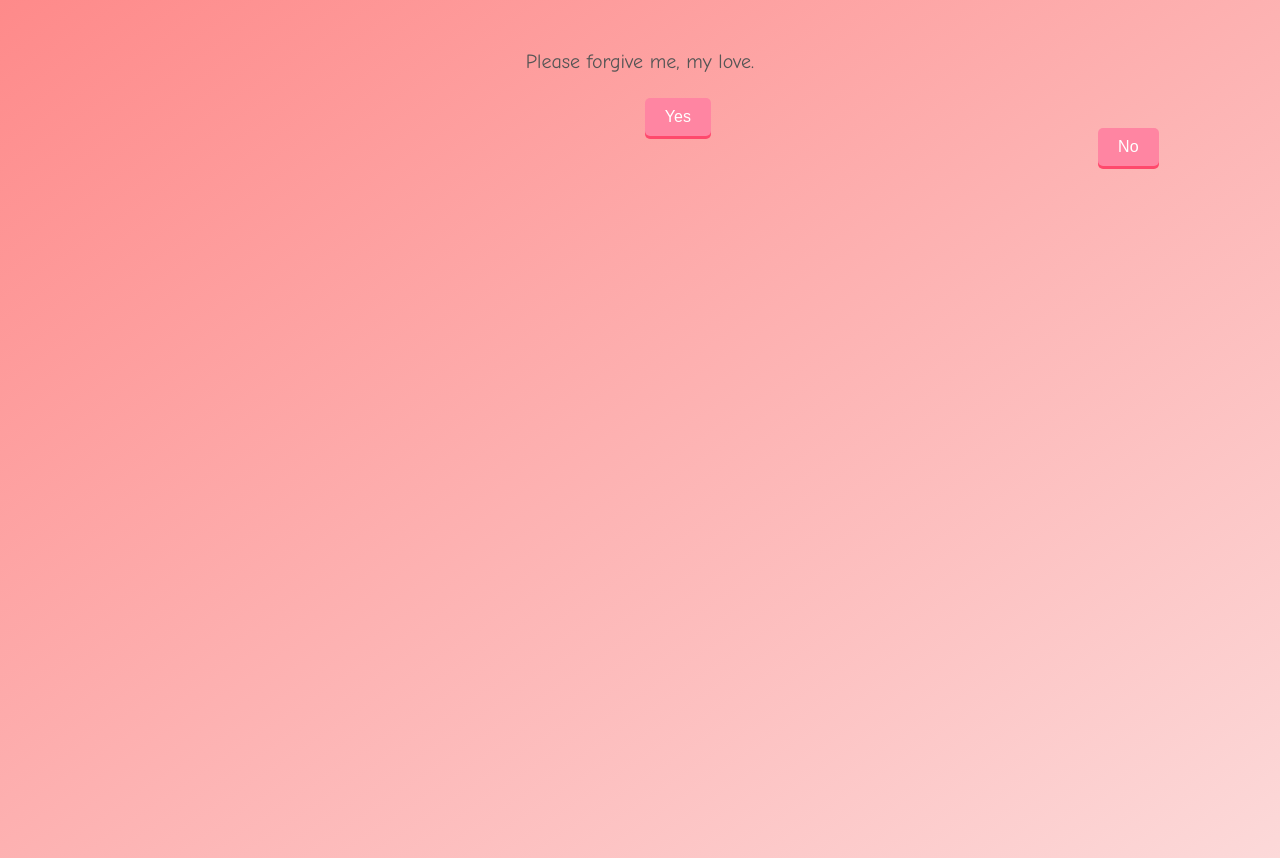
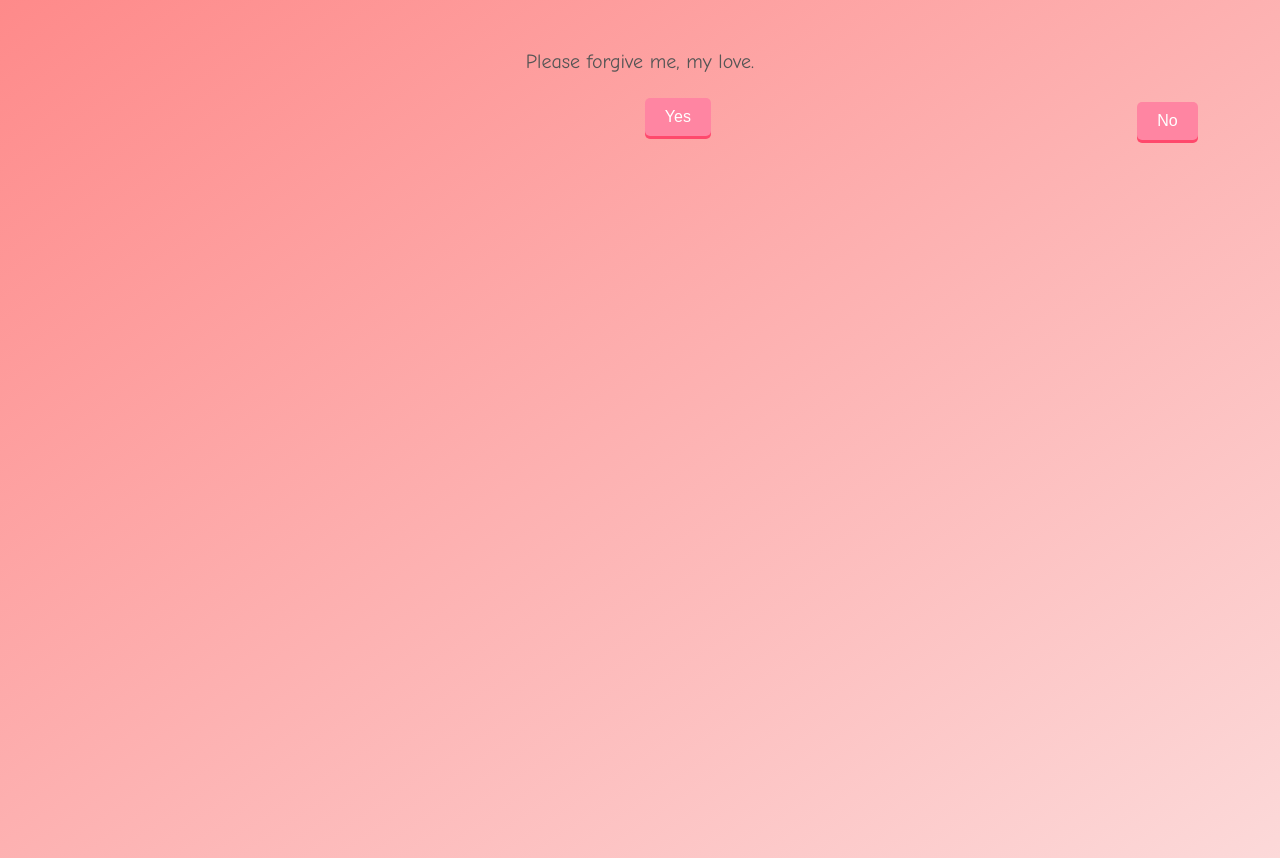
Before and after one commit to Chamathka-Hasaral/saysorry.github.io, a plain HTML site: page index.html in a window 1280 px wide. Both pictures are taken after a click on the button "No". Drawn offline with Linux system fonts and the light colour scheme.

Commit message:
Update index.html

```diff
--- a/index.html
+++ b/index.html
@@ -84,11 +84,13 @@
     let initialNoPosition = {left: noButton.offsetLeft, top: noButton.offsetTop};
 
     function moveButton() {
-        let newX, newY;
+        let newX, newY, maxAttempts = 10, attempts = 0;
         do {
             newX = initialNoPosition.left + (Math.random() * 100 - 50); // Close range movement
             newY = initialNoPosition.top + (Math.random() * 100 - 50); // Close range movement
-        } while (Math.abs(newX - yesButton.offsetLeft) < 100 && Math.abs(newY - yesButton.offsetTop) < 100);
+            attempts++;
+        } while (attempts < maxAttempts && (Math.abs(newX - yesButton.offsetLeft) <= yesButton.offsetWidth &&
+                 Math.abs(newY - yesButton.offsetTop) <= yesButton.offsetHeight));
 
         noButton.style.left = newX + 'px';
         noButton.style.top = newY + 'px';
```
